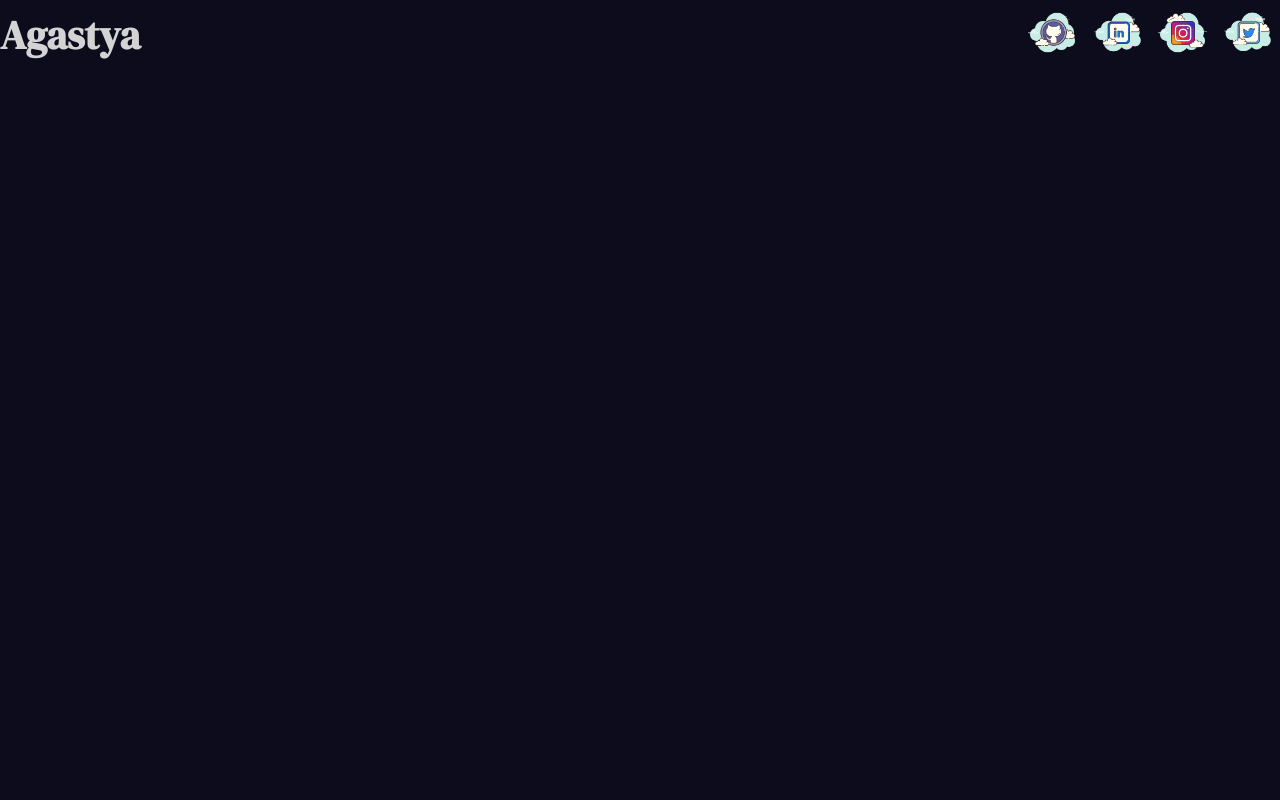
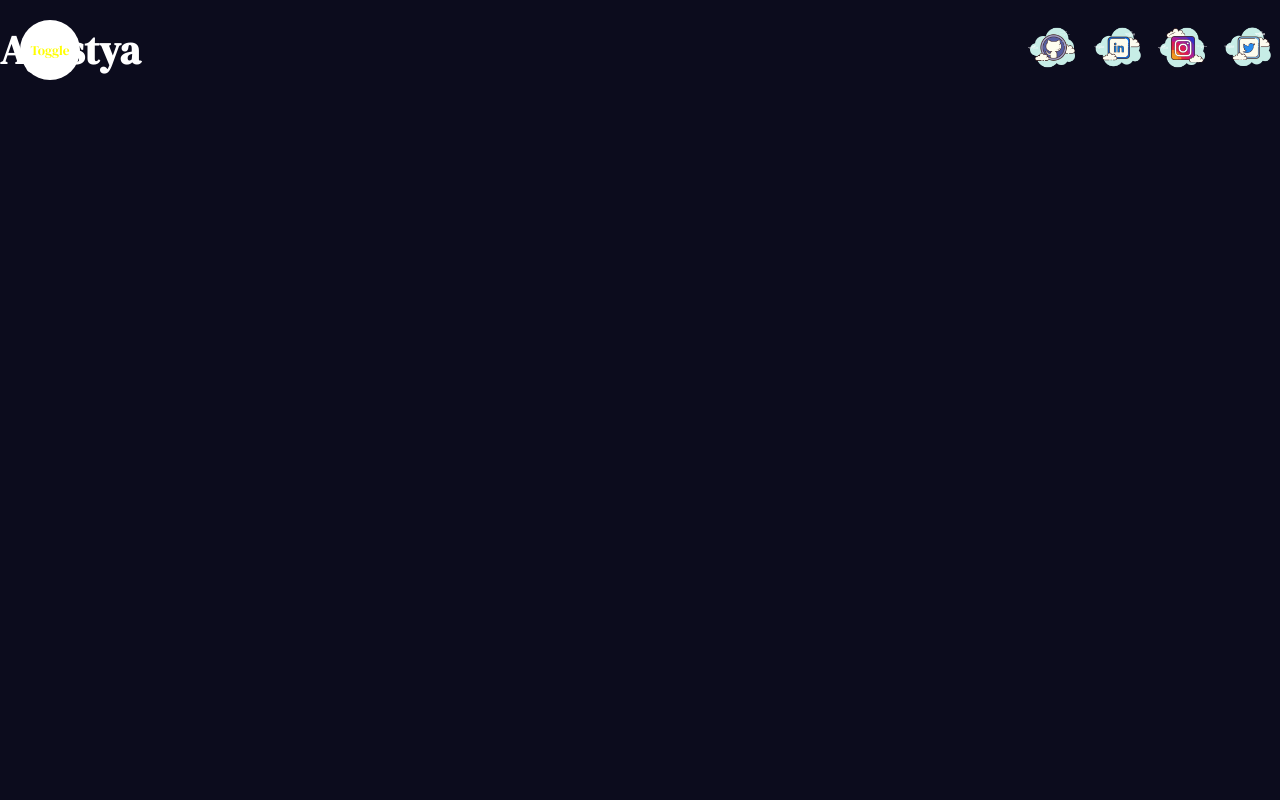
Before and after one commit to Agastya909/portfolioo, a React (Vite) app: page / in a window 1280 px wide. Shown: the top 800 px of the page. Built offline with nearby package versions, Linux system fonts and the light colour scheme.

Commit message:
add sidebar animation

```diff
--- a/src/App.jsx
+++ b/src/App.jsx
@@ -1,17 +1,18 @@
 import "./app.scss";
-import NavBar from "./components/navbar/navbar";
+import NavBar from "./components/navbar/Navbar";
 
 const App = () => {
   return (
     <div>
-      <section>
+      <section id="Home">
         <NavBar />
       </section>
       <section>Parallex</section>
-      <section>Skills</section>
-      <section>Portfolio</section>
+      <section id="Skills">Skills</section>
       <section>Parallex</section>
-      <section>Contact</section>
+      <section id="Projects">Portfolio</section>
+      <section>Parallex</section>
+      <section id="Contact">Contact</section>
     </div>
   );
 };
--- a/src/app.scss
+++ b/src/app.scss
@@ -11,7 +11,7 @@ html {
 
 body {
   background-color: #0c0c1d;
-  color: lightgray;
+  color: white;
 }
 
 a {
--- /dev/null
+++ b/src/components/navbar/Navbar.jsx
@@ -0,0 +1,62 @@
+import { motion } from "framer-motion";
+import SideBar from "../sidebar/Sidebar";
+import "./navbar.scss";
+
+const NavBar = () => {
+  return (
+    <div className="navbar">
+      <SideBar />
+      <div className="wrapper">
+        <motion.span
+          initial={{ scale: 0.5 }}
+          transition={{ duration: 0.5 }}
+          whileInView={{ scale: 1 }}
+        >
+          Agastya
+        </motion.span>
+        <div className="social">
+          <motion.div whileHover={{ scale: 1.25 }}>
+            <a
+              href="https://github.com/Agastya909"
+              target="_blank"
+              rel="noreferrer"
+            >
+              <img alt="" src="/github.png" />
+            </a>
+          </motion.div>
+          <motion.div whileHover={{ scale: 1.25 }}>
+            <a
+              href="https://github.com/Agastya909"
+              target="_blank"
+              rel="noreferrer"
+            >
+              <img alt="" src="/linkedin.png" />
+            </a>
+          </motion.div>
+          <motion.div whileHover={{ scale: 1.25 }}>
+            <a
+              href="https://github.com/Agastya909"
+              target="_blank"
+              rel="noreferrer"
+            >
+              <img alt="" src="/instagram.png" />
+            </a>
+          </motion.div>
+          <motion.div whileHover={{ scale: 1.25 }}>
+            <a
+              href="https://github.com/Agastya909"
+              target="_blank"
+              rel="noreferrer"
+            >
+              <img alt="" src="twitter.png" />
+            </a>
+          </motion.div>
+        </div>
+      </div>
+    </div>
+  );
+};
+
+// <a target="_blank" href="https://icons8.com/icon/hFoVFpm6gl9A/instagram">Instagram</a> icon by <a target="_blank" href="https://icons8.com">Icons8</a>
+
+export default NavBar;
--- a/src/components/navbar/navbar.jsx
+++ /dev/null
@@ -1,52 +0,0 @@
-import { motion } from "framer-motion";
-import "./navbar.scss";
-
-const NavBar = () => {
-  return (
-    <div className="navbar">
-      <div className="wrapper">
-        <motion.span
-          initial={{ scale: 0.5 }}
-          transition={{ duration: 0.5 }}
-          whileInView={{ scale: 1 }}
-        >
-          Agastya
-        </motion.span>
-        <div className="social">
-          <a
-            href="https://github.com/Agastya909"
-            target="_blank"
-            rel="noreferrer"
-          >
-            <img alt="" src="/github.png" />
-          </a>
-          <a
-            href="https://github.com/Agastya909"
-            target="_blank"
-            rel="noreferrer"
-          >
-            <img alt="" src="/linkedin.png" />
-          </a>
-          <a
-            href="https://github.com/Agastya909"
-            target="_blank"
-            rel="noreferrer"
-          >
-            <img alt="" src="/instagram.png" />
-          </a>
-          <a
-            href="https://github.com/Agastya909"
-            target="_blank"
-            rel="noreferrer"
-          >
-            <img alt="" src="twitter.png" />
-          </a>
-        </div>
-      </div>
-    </div>
-  );
-};
-
-// <a target="_blank" href="https://icons8.com/icon/hFoVFpm6gl9A/instagram">Instagram</a> icon by <a target="_blank" href="https://icons8.com">Icons8</a>
-
-export default NavBar;
--- a/src/components/navbar/navbar.scss
+++ b/src/components/navbar/navbar.scss
@@ -2,11 +2,12 @@
   height: 100px;
 
   .wrapper {
-    max-width: 1280px;
+    max-width: 1366px;
     margin: auto;
     display: flex;
     align-items: center;
     justify-content: space-between;
+    height: 100%;
   }
 
   span {
@@ -15,6 +16,9 @@
   }
 
   .social {
+    display: flex;
+    flex-direction: row;
+
     img {
       height: 55px;
       width: 55px;
--- /dev/null
+++ b/src/components/sidebar/Sidebar.jsx
@@ -0,0 +1,38 @@
+import ToggleButton from "./buttons/ToogleButton";
+import Links from "./links/Links";
+import { useState } from "react";
+import { motion } from "framer-motion";
+import "./sidebar.scss";
+
+const SideBar = () => {
+  const [isOpen, setOpen] = useState(false);
+  const varients = {
+    open: {
+      clipPath: "circle(1200px at 50px 50px)",
+      transition: {
+        type: "spring",
+        stiffness: 100,
+        damping: 30,
+      },
+    },
+    closed: {
+      clipPath: "circle(30px at 50px 50px)",
+      transition: {
+        type: "spring",
+        stiffness: 100,
+        damping: 30,
+      },
+    },
+  };
+
+  return (
+    <motion.div className="sidebar" animate={isOpen ? "open" : "closed"}>
+      <motion.div className="bg" variants={varients}>
+        <Links />
+      </motion.div>
+      <ToggleButton setOpen={setOpen} />
+    </motion.div>
+  );
+};
+
+export default SideBar;
--- /dev/null
+++ b/src/components/sidebar/buttons/ToogleButton.jsx
@@ -0,0 +1,5 @@
+const ToggleButton = ({ setOpen }) => {
+  return <button onClick={() => setOpen((prev) => !prev)}>Toggle</button>;
+};
+
+export default ToggleButton;
--- /dev/null
+++ b/src/components/sidebar/links/Links.jsx
@@ -0,0 +1,22 @@
+import { motion } from "framer-motion";
+
+const Links = () => {
+  const linkItems = ["Home", "Skills", "Projects", "Contact"];
+  return (
+    <div className="links">
+      {linkItems.map((item, index) => {
+        return (
+          <motion.div
+            key={index}
+            className="list-items"
+            whileHover={{ scale: 1.25 }}
+          >
+            <a href={`#${item}`}>{item}</a>
+          </motion.div>
+        );
+      })}
+    </div>
+  );
+};
+
+export default Links;
--- a/src/components/sidebar/sidebar.jsx
+++ /dev/null
@@ -1,5 +0,0 @@
-import "./sidebar.scss";
-
-const SideBar = () => {};
-
-export default SideBar;
--- a/src/components/sidebar/sidebar.scss
+++ b/src/components/sidebar/sidebar.scss
@@ -0,0 +1,52 @@
+.sidebar {
+  display: flex;
+  flex-direction: column;
+  align-items: center;
+  justify-content: center;
+  background-color: white;
+  color: black;
+
+  .bg {
+    position: fixed;
+    top: 0;
+    left: 0;
+    bottom: 0;
+    width: 360px;
+    background: white;
+
+    .links {
+      position: absolute;
+      width: 100%;
+      height: 100%;
+      display: flex;
+      flex-direction: column;
+      align-items: center;
+      justify-content: center;
+      gap: 20px;
+      a {
+        font-size: large;
+      }
+      .list-items {
+        cursor: pointer;
+        padding: 10px;
+        a {
+          font-family: "Poppins", sans-serif;
+          font-size: x-large;
+        }
+      }
+    }
+  }
+
+  button {
+    height: 50px;
+    width: 50px;
+    border-radius: 50%;
+    position: fixed;
+    top: 25px;
+    left: 25px;
+    background-color: transparent;
+    border: none;
+    color: yellow;
+    cursor: pointer;
+  }
+}
```
Also changed, not shown: .eslintrc.cjs, src/components/sidebar/buttons/toggleButton.scss (added).
